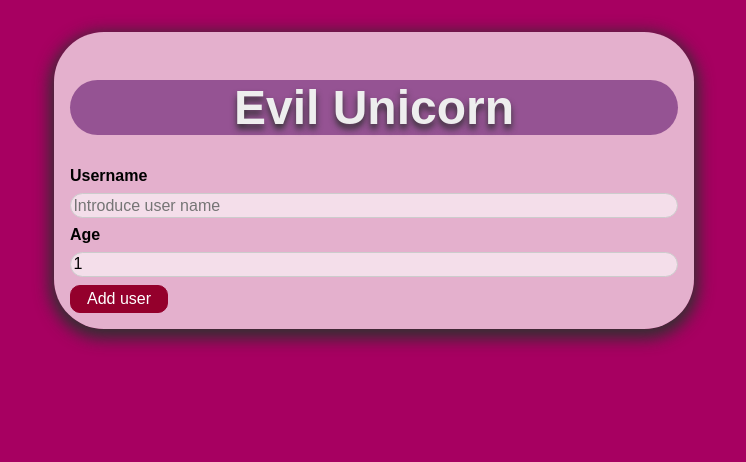
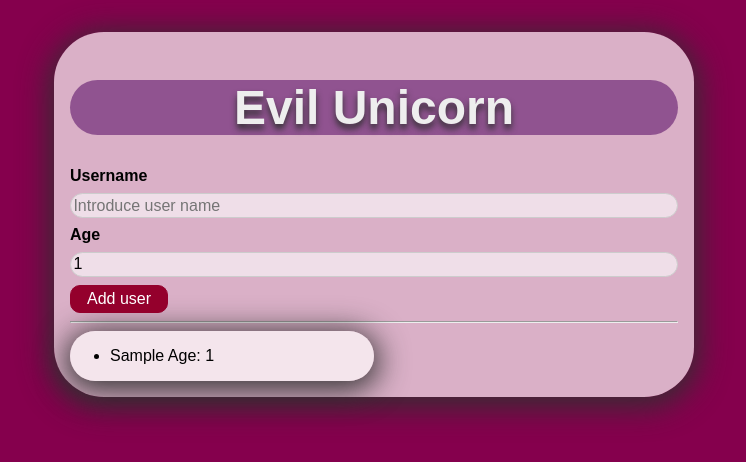
Before and after one commit to fervnm155/users-list, a React (Create React App) app: page / in a window 1280 px wide. Both pictures are taken after typing "Sample" into the empty fields and a click on the button "Add user". Shown: the top 462 px of the page, without its empty margins (266-1012 px from the left). Built offline with nearby package versions, Linux system fonts and the light colour scheme.

Commit message:
working list

```diff
--- a/package.json
+++ b/package.json
@@ -8,6 +8,7 @@
     "@testing-library/user-event": "^7.2.1",
     "react": "^18.0.0",
     "react-dom": "^18.0.0",
+    "react-hot-toast": "^2.4.0",
     "react-scripts": "4.0.3"
   },
   "scripts": {
--- a/src/App.js
+++ b/src/App.js
@@ -1,14 +1,36 @@
-import React from "react";
+import React, { useState } from "react";
 
 import AddUser from "./components/Users/AddUser";
 import Card from "./components/UI/Card";
 
 import classes from "./components/Users/AddUser.module.css";
+import UsersList from "./components/Users/UsersList";
 
 function App() {
+  const [users, setUsers] = useState([]);
+
+  const addUserHandler = (usrName, usrAge) => {
+    setUsers((prevList) => {
+      return [
+        ...prevList,
+        { name: usrName, age: usrAge, id: Math.random().toString() },
+      ];
+    });
+  };
+
+  const emptyList=(users)=>{
+    if(users.length<1){
+      return;
+    }
+    return <UsersList users={users} />
+  }
+
   return (
     <Card className={classes.input}>
-      <AddUser />
+      <AddUser onAddUser={addUserHandler} />
+      <hr></hr>
+      {emptyList(users)}
+      {/* <UsersList users={users} /> */}
     </Card>
   );
 }
--- a/src/components/UI/Button.module.css
+++ b/src/components/UI/Button.module.css
@@ -10,8 +10,8 @@
 
   .button:hover,
   .button:active {
-    background: #741188;
-    border-color: #741188;
+    background: #fd004c;
+    border-color: #fd004c;
   }
 
   .button:focus {
--- a/src/components/UI/Card.module.css
+++ b/src/components/UI/Card.module.css
@@ -1,7 +1,7 @@
 .card{
     border-radius: 50px;
     background: rgba(255, 252, 252, 0.699);
-    box-shadow: 0px 5px 15px 5px rgba(48, 48, 48, 0.945);
+    box-shadow: 0px 5px 30px 5px rgba(48, 48, 48, 0.945);
     align-content: center;
     width: 50%;
 }
--- a/src/components/Users/AddUser.js
+++ b/src/components/Users/AddUser.js
@@ -1,46 +1,62 @@
 import { useState } from "react";
+
+import toast, { Toaster } from "react-hot-toast";
 
 import Button from "../UI/Button";
 
 import styles from "./AddUser.module.css";
 
 const AddUser = (props) => {
-    const [enteredUsername,setEnteredUsername]=useState('');
-    const [enteredAge,setEnteredAge]=useState(1);
-
+  const [enteredUsername, setEnteredUsername] = useState("");
+  const [enteredAge, setEnteredAge] = useState(1);
 
   const addUserHandler = (event) => {
     event.preventDefault();
-    if(enteredUsername.trim().length<1){
-        return(
-            alert('invalid username')
-        );
+    if (enteredUsername.trim().length < 1) {
+      return (
+        // alert('invalid username')
+        toast.error("Invalid username")
+      );
     }
-    if(+enteredAge<1){
-        return(
-            alert('invalidage')
-        );
+    if (+enteredAge < 1) {
+      return (
+        // alert('invalid age')
+        toast.error("Invalid age")
+      );
     }
+    props.onAddUser(enteredUsername,enteredAge);
     setEnteredAge(1);
     setEnteredUsername("");
   };
 
-  const usernameChangeHandler=(event)=>{
+  const usernameChangeHandler = (event) => {
     setEnteredUsername(event.target.value);
-  }
+  };
 
-  const ageChangeHandler=(event)=>{
+  const ageChangeHandler = (event) => {
     setEnteredAge(event.target.value);
-  }
+  };
 
   return (
     <form onSubmit={addUserHandler}>
       <h1 className={styles.h1}>Evil Unicorn</h1>
       <label htmlFor="username">Username</label>
-      <input id="username" type="text" placeholder="Introduce user name" value={enteredUsername} onChange={usernameChangeHandler}/>
+      <input
+        id="username"
+        type="text"
+        placeholder="Introduce user name"
+        value={enteredUsername}
+        onChange={usernameChangeHandler}
+      />
       <label htmlFor="age">Age</label>
-      <input id="age" type="number" value={enteredAge} onChange={ageChangeHandler}/>
+      <input
+        id="age"
+        type="number"
+        value={enteredAge}
+        onChange={ageChangeHandler}
+      />
       <Button type="submit">Add user</Button>
+      <Toaster />
     </form>
   );
 };
--- /dev/null
+++ b/src/components/Users/UsersList.js
@@ -0,0 +1,19 @@
+import Card from "../UI/Card";
+
+import styles from './UsersList.module.css'
+
+const UsersList = (props) => {
+  return (
+    <Card classNmae={styles.users}>
+      <ul>
+        {props.users.map((user) => (
+          <li key={user.id}>
+            {user.name} Age: {user.age}
+          </li>
+        ))}
+      </ul>
+    </Card>
+  );
+};
+
+export default UsersList;
--- /dev/null
+++ b/src/components/Users/UsersList.module.css
@@ -0,0 +1,16 @@
+.users {
+    margin: 2rem auto;
+    width: 90%;
+    max-width: 40rem;
+  }
+
+  .users ul {
+    list-style: none;
+    padding: 1rem;
+  }
+
+  .users li {
+    border: 1px solid #ccc;
+    margin: 0.5rem 0;
+    padding: 0.5rem;
+  }
--- a/src/index.css
+++ b/src/index.css
@@ -4,7 +4,7 @@
 
 html {
   font-family: sans-serif;
-  background: rgb(167, 0, 97);
+  background: rgb(133, 0, 77);
 }
 
 body {
```
Also changed, not shown: 1 other file (tests, documents, lock files or other folders).
